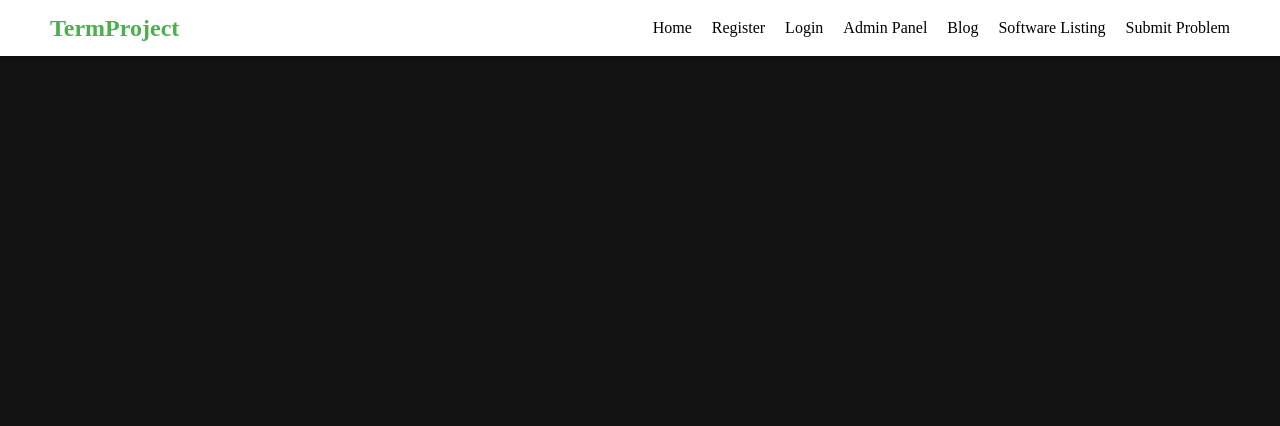
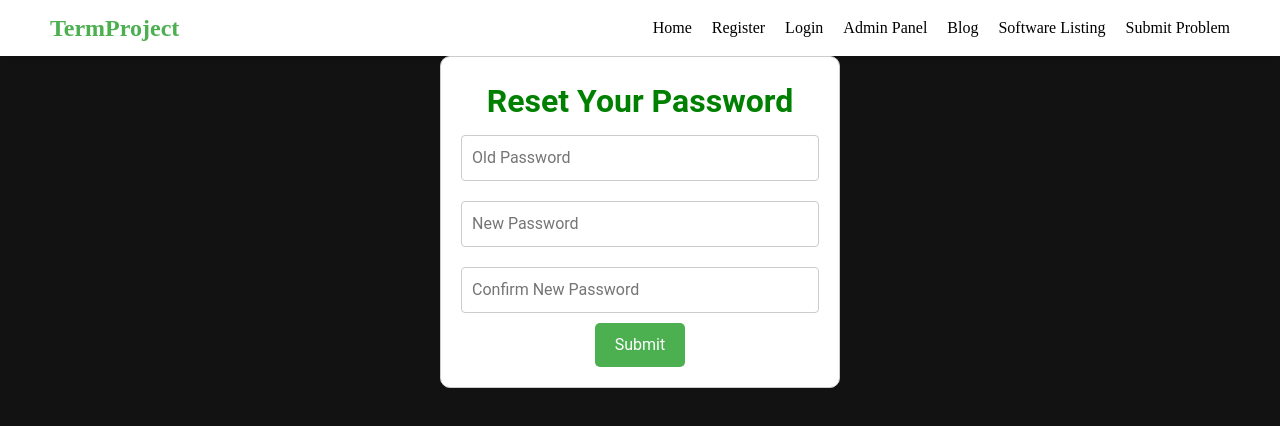
Before and after one commit to Ogi-Z/ComaGen-E-Front, a Vue app: page /forgot-password in a window 1280 px wide. Shown: the top 426 px of the page. Built offline with nearby package versions, Linux system fonts and the light colour scheme.

Commit message:
forgot password eklendi, admin panel e add new blog eklendi, Term Project yazısı button oldu ve home page e aktarıyor ve submit problem da add image ı aktifleştirdim

```diff
--- a/src/components/HeaderComponent.vue
+++ b/src/components/HeaderComponent.vue
@@ -1,6 +1,6 @@
 <template>
   <div class="header">
-      <div class="logo">TermProject</div>
+    <router-link to="/" class="logo" exact>TermProject</router-link> <!-- Updated to be a router-link -->
     <div class="nav-links">
       <router-link to="/">Home</router-link>
       <router-link to="/register">Register</router-link>
@@ -21,26 +21,27 @@
   justify-content: space-between;
   align-items: center;
   padding: 10px 50px;
-    background-color: white; /* Arka plan beyaz */
+  background-color: white; /* Background color white */
   box-shadow: 0 2px 4px rgba(0,0,0,0.1);
 }
 
 .logo {
   font-weight: bold;
-    color: #4CAF50; /* Yeşil renk */
-    font-size: 24px; /* Boyut arttırıldı */
-    font-family: 'Times New Roman', serif; /* Times New Roman fontu */
+  color: #4CAF50; /* Green color */
+  font-size: 24px; /* Increased size */
+  font-family: 'Times New Roman', serif; /* Times New Roman font */
+  text-decoration: none; /* Remove underline from links */
 }
 
 .nav-links a {
-    color: black; /* Link rengi siyah */
-    margin-left: 20px; /* Sol boşluk arttırıldı */
-    font-size: 16px; /* Font boyutu */
-    text-decoration: none;
-    font-family: 'Times New Roman', serif; /* Times New Roman fontu */
+  color: black; /* Link color black */
+  margin-left: 20px; /* Increased left margin */
+  font-size: 16px; /* Font size */
+  text-decoration: none; /* Remove underline from links */
+  font-family: 'Times New Roman', serif; /* Times New Roman font */
 }
 
 .nav-links a:hover {
-    text-decoration: underline;
+  text-decoration: underline; /* Underline on hover */
 }
 </style>
--- a/src/components/adminPage.vue
+++ b/src/components/adminPage.vue
@@ -3,20 +3,21 @@
     <section class="admin-section" id="registrations">
       <h2>Registration</h2>
       <div class="items">
-          <!-- Örnek kullanıcı kaydı listesi -->
         <div v-for="user in users" :key="user.id" class="item">
           <span>{{ user.name }}</span>
           <button @click="approveUser(user.id)">✔</button>
           <button @click="rejectUser(user.id)">✘</button>
         </div>
       </div>
+      <div class="button-group"> <!-- Wrapper for buttons -->
         <button @click="addNewSoftware" class="action-button">Add New Software</button>
+        <button @click="addNewBlog" class="action-button">Add New Blog</button>
+      </div>
     </section>
 
     <section class="admin-section" id="findings">
       <h2>Findings</h2>
       <div class="items">
-          <!-- Örnek bulgular listesi -->
         <div v-for="finding in findings" :key="finding.id" class="item">
           <span>{{ finding.course }}</span>
           <button @click="approveFinding(finding.id)">✔</button>
@@ -28,7 +29,6 @@
     <section class="admin-section" id="accounts">
       <h2>Accounts</h2>
       <div class="items">
-          <!-- Örnek hesap listesi -->
         <div v-for="account in accounts" :key="account.id" class="item">
           <span>{{ account.username }}</span>
           <button>Manage</button>
@@ -55,7 +55,7 @@
       accounts: [
         { id: 1, username: 'User Name' }
       ]
-      }
+    };
   },
   methods: {
     approveUser(id) {
@@ -66,6 +66,9 @@
     },
     addNewSoftware() {
       console.log('Adding new software');
+    },
+    addNewBlog() {
+      console.log('Adding new blog');
     },
     approveFinding(id) {
       console.log('Approving finding with id:', id);
@@ -80,6 +83,7 @@
 <style scoped>
 .admin-container {
   display: flex;
+  flex-wrap: wrap;
   justify-content: space-around;
   padding: 20px;
   background-color: #f4f4f4;
@@ -89,6 +93,7 @@
   width: 30%;
   background-color: #f9f9f9;
   padding: 20px;
+  margin-bottom: 20px;
   border-radius: 8px;
 }
 
@@ -109,13 +114,21 @@
 .items .item span {
 color: black;
 }
+
+.button-group {
+  display: flex; /* Makes buttons sit side-by-side */
+  justify-content: space-around; /* Distributes space around buttons */
+}
+
 .action-button {
-    margin-top: 20px;
+  flex-grow: 1; /* Allows buttons to grow and fill the space */
+  margin: 5px; /* Adds space between buttons */
   background-color: #4CAF50;
   color: white;
   border: none;
   padding: 10px 20px;
   border-radius: 5px;
   cursor: pointer;
+  text-align: center;
 }
 </style>
--- /dev/null
+++ b/src/components/forgotPassword.vue
@@ -0,0 +1,68 @@
+<template>
+    <div class="forgot-password-container">
+      <h1>Reset Your Password</h1>
+      <form @submit.prevent="resetPassword">
+        <input type="password" v-model="oldPassword" placeholder="Old Password" required>
+        <input type="password" v-model="newPassword" placeholder="New Password" required>
+        <input type="password" v-model="confirmPassword" placeholder="Confirm New Password" required>
+        <button type="submit">Submit</button>
+      </form>
+    </div>
+  </template>
+
+  <script>
+import { ref } from 'vue'; // Import ref from vue
+import { useRouter } from 'vue-router'; // Correctly import useRouter from vue-router
+
+export default {
+  name: 'ForgotPassword',
+  setup() {
+    const router = useRouter();
+    const email = ref('');
+
+    const sendResetEmail = () => {
+      console.log('Sending password reset email to:', email.value);
+      // Add your password reset logic here, typically an API call
+      router.push('/login'); // Redirect to login page after action
+    };
+
+    return {
+      email,
+      sendResetEmail
+    };
+  }
+}
+</script>
+
+
+
+  <style scoped>
+  .forgot-password-container {
+    max-width: 400px;
+    margin: auto;
+    padding: 20px;
+    text-align: center;
+    border: 1px solid #ccc;
+    border-radius: 10px;
+    background-color: white;
+  }
+  h1{
+    color: green;
+  }
+  input[type="password"] {
+    width: 100%;
+    padding: 10px;
+    margin: 10px 0;
+    border: 1px solid #ccc;
+    border-radius: 4px;
+  }
+
+  button {
+    padding: 10px 20px;
+    background-color: #4caf50;
+    color: white;
+    border: none;
+    border-radius: 5px;
+    cursor: pointer;
+  }
+  </style>
--- a/src/components/loginPage.vue
+++ b/src/components/loginPage.vue
@@ -2,30 +2,14 @@
   <div class="login-container">
     <form @submit.prevent="login">
       <div class="form-group">
-        <input
-          type="email"
-          v-model="email"
-          placeholder="Email"
-          class="input-field"
-          required
-        />
+        <input type="email" v-model="email" placeholder="Email" class="input-field" required />
       </div>
       <div class="form-group">
-        <input
-          type="password"
-          v-model="password"
-          placeholder="Password"
-          class="input-field"
-          required
-        />
+        <input type="password" v-model="password" placeholder="Password" class="input-field" required />
       </div>
       <div class="form-actions">
-        <router-link to="/register" class="button secondary"
-          >Register</router-link
-        >
-        <router-link to="/forgot-password" class="button secondary"
-          >Forgot Password</router-link
-        >
+        <router-link to="/register" class="button secondary">Register</router-link>
+        <router-link to="/forgot-password" class="button secondary">Forgot Password</router-link>
         <button type="submit" class="button">Login</button>
       </div>
     </form>
@@ -38,16 +22,15 @@ export default {
   data() {
     return {
       email: "",
-      password: "",
+      password: ""
     };
   },
   methods: {
     login() {
-      // Burada login işlemi için API çağrısı yapılacak
       console.log("Login attempt with:", this.email, this.password);
-      // Gerçek uygulamada burada kullanıcı kimlik doğrulama ve yönlendirme yapılacak
-    },
-  },
+      // Implement actual login logic with API call here
+    }
+  }
 };
 </script>
 
@@ -72,17 +55,13 @@ export default {
   border-radius: 4px;
 }
 
-
-
 .form-actions {
   display: flex;
   justify-content: space-between;
   align-items: center;
 }
 
-.button {
-  background-color: #4caf50;
-  color: white;
+.button, .button.secondary {
   padding: 10px 20px;
   border: none;
   border-radius: 5px;
@@ -90,6 +69,11 @@ export default {
   text-align: center;
 }
 
+.button {
+  background-color: #4caf50;
+  color: white;
+}
+
 .button.secondary {
   background-color: #f4f4f4;
   color: #333;
--- a/src/components/userProbSub.vue
+++ b/src/components/userProbSub.vue
@@ -27,18 +27,12 @@
       </div>
       <div class="form-group">
         <label for="details">Problem Details:</label>
-        <textarea
-          id="details"
-          v-model="problem.details"
-          class="input-field"
-          rows="4"
-        ></textarea>
+        <textarea id="details" v-model="problem.details" class="input-field" rows="4"></textarea>
       </div>
-      <button type="button" @click="addImage" class="button">Add Image</button>
+      <button type="button" @click="triggerFileInput" class="button">Add Image</button>
+      <input type="file" ref="fileInput" @change="handleFileChange" style="display: none;" accept="image/*">
       <div class="form-actions">
-        <button type="button" @click="cancel" class="button secondary">
-          Cancel
-        </button>
+        <button type="button" @click="cancel" class="button secondary">Cancel</button>
         <button type="submit" class="button">Add Finding</button>
       </div>
     </form>
@@ -55,17 +49,27 @@ export default {
         method: "",
         criteria: "",
         details: "",
+        image: null,  // Store the selected image
       },
     };
   },
   methods: {
     submitProblem() {
       console.log("Problem submitted:", this.problem);
-      // Here, you would typically handle the submission e.g., send it to a backend
+      // Handle the submission, e.g., send it to a backend
     },
-    addImage() {
-      console.log("Add image clicked");
-      // Trigger file upload or image addition logic
+    triggerFileInput() {
+      this.$refs.fileInput.click(); // Trigger the file input click
+    },
+    handleFileChange(event) {
+      const file = event.target.files[0]; // Get the selected file
+      if (file && file.type.startsWith('image')) {
+        this.problem.image = file;
+        console.log("Image added:", file.name);
+        // Optionally, you can also read the file to display a preview or directly upload it
+      } else {
+        alert("Please select an image file.");
+      }
     },
     cancel() {
       this.$router.go(-1); // Go back to previous page
--- a/src/router/index.js
+++ b/src/router/index.js
@@ -10,6 +10,7 @@ import SoftwareUsabilityPage from '@/components/sUsability.vue';
 import UserProblemSubmissionPage from '@/components/userProbSub.vue';
 import UserProfilePage from '@/components/userProfile.vue';
 import AuthConfirmPage from '@/components/authConfirm.vue';
+import forgotPassword from '@/components/forgotPassword.vue';
 const routes = [
   { path: '/', name: 'Home', component: HomePage },
   { path: '/login', name: 'Login', component: LoginPage },
@@ -21,7 +22,8 @@ const routes = [
   { path: '/software-usability', name: 'SoftwareUsability', component: SoftwareUsabilityPage },
   { path: '/submit-problem', name: 'SubmitProblem', component: UserProblemSubmissionPage },
   { path: '/authConfirm', name: 'AuthConfirm', component: AuthConfirmPage },
-  { path: '/user-profile', name: 'UserProfile', component: UserProfilePage }
+  { path: '/user-profile', name: 'UserProfile', component: UserProfilePage },
+ { path: '/forgot-password', name: 'ForgotPassword', component: forgotPassword }
 ];
 
 const router = createRouter({
```
Lines whose indentation alone changed are shown as unchanged.
